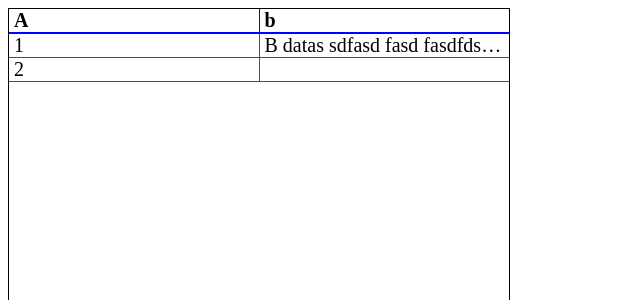
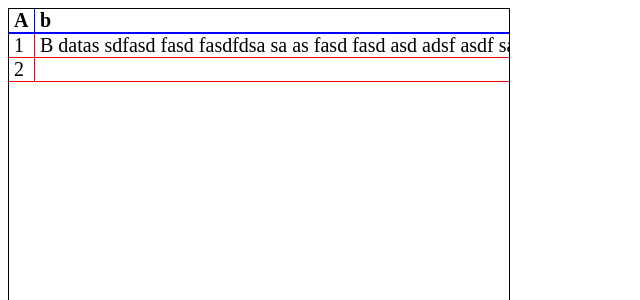
Before and after one commit to oguzkk/react-grid, a React (Create React App) app: page / in a window 1280 px wide. Shown: the top 300 px of the page, without its empty margins (0-640 px from the left). Built offline with nearby package versions, Linux system fonts and the light colour scheme; the HTML template or start-up script is replaced by a standard one.

Commit message:
ColumnSizeType.autoSize add

```diff
--- a/src/App.tsx
+++ b/src/App.tsx
@@ -6,7 +6,8 @@ function App() {
   return (
     <div className="test-div" style={{ width: 500, height: 500 }}>
       <ReactGrid
-        sizeColumns={ColumnSizeType.fitToGrid}
+        // sizeColumns={ColumnSizeType.fitToGrid}
+        sizeColumns={ColumnSizeType.autoSize}
         dataSource={[
           {
             a: 1,
@@ -23,6 +24,12 @@ function App() {
           {
             field: "b",
           },
+          {
+            field: "c",
+          },
+          {
+            field: "d",
+          },
         ]}
       ></ReactGrid>
     </div>
--- a/src/assets/grid.css
+++ b/src/assets/grid.css
@@ -2,13 +2,23 @@
   border: 1px solid;
   height: 100%;
   width: 100%;
+  overflow: auto;
   font-size: 20px;
 }
 .react-grid-main-wrapper .react-grid-row {
-  display: flex;
   border-bottom: 1px solid red;
 }
-.react-grid-main-wrapper .react-grid-cell {
+.react-grid-main-wrapper .react-grid-header-row {
+  border-bottom: 2px solid blue;
+}
+.react-grid-main-wrapper .react-grid-row,
+.react-grid-main-wrapper .react-grid-header-row {
+  width: fit-content;
+  display: flex;
+}
+.react-grid-main-wrapper .react-grid-cell,
+.react-grid-main-wrapper .react-grid-header-cell {
+  box-sizing: border-box;
   white-space: pre;
   overflow: hidden;
   text-overflow: ellipsis;
@@ -17,15 +27,7 @@
 .react-grid-main-wrapper .react-grid-cell + .react-grid-cell {
   border-left: 1px solid red;
 }
-.react-grid-main-wrapper .react-grid-header-row {
-  display: flex;
-  border-bottom: 2px solid blue;
-}
 .react-grid-main-wrapper .react-grid-header-cell {
-  white-space: pre;
-  overflow: hidden;
-  text-overflow: ellipsis;
-  padding: 0 5px;
   font-weight: 900;
 }
 .react-grid-main-wrapper .react-grid-header-cell + .react-grid-header-cell {
--- a/src/assets/grid.less
+++ b/src/assets/grid.less
@@ -2,15 +2,26 @@
   border: 1px solid;
   height: 100%;
   width: 100%;
-
+  overflow: auto;
   font-size: 20px;
 
   .react-grid-row {
-    display: flex;
     border-bottom: 1px solid red;
   }
 
-  .react-grid-cell {
+  .react-grid-header-row {
+    border-bottom: 2px solid blue;
+  }
+
+  .react-grid-row,
+  .react-grid-header-row {
+    width: fit-content;
+    display: flex;
+  }
+
+  .react-grid-cell,
+  .react-grid-header-cell {
+    box-sizing: border-box;
     white-space: pre;
     overflow: hidden;
     text-overflow: ellipsis;
@@ -21,16 +32,7 @@
     border-left: 1px solid red;
   }
 
-  .react-grid-header-row {
-    display: flex;
-    border-bottom: 2px solid blue;
-  }
-
   .react-grid-header-cell {
-    white-space: pre;
-    overflow: hidden;
-    text-overflow: ellipsis;
-    padding: 0 5px;
     font-weight: 900;
   }
 
--- a/src/components/cell/index.tsx
+++ b/src/components/cell/index.tsx
@@ -1,15 +1,42 @@
-import React, { forwardRef } from "react";
+import React, { forwardRef, useRef, useEffect } from "react";
 import { IReactGridCellProps } from "../../models/interfaces";
+import { ColumnSizeType, CallBackType } from "../../models/enums";
 
 const CellComponent = (props: IReactGridCellProps, ref: any) => {
+  const reactGridCellInnerDiv = useRef<HTMLDivElement>(null);
+
+  useEffect(() => {
+    switch (props.sizeColumns) {
+      case ColumnSizeType.autoSize: {
+        const requiredCellWidth =
+          reactGridCellInnerDiv.current!.scrollWidth + 5;
+        if (requiredCellWidth > (props.column.width || 0)) {
+          props.column.width = requiredCellWidth;
+        }
+
+        if (
+          props.dataSource?.length === props.rowIndex + 1 &&
+          props.columns.length === props.columnIndex + 1
+        ) {
+          props.callBack(CallBackType.lastCellRendered);
+        }
+        break;
+      }
+      default:
+        break;
+    }
+    // eslint-disable-next-line react-hooks/exhaustive-deps
+  }, [null]);
+
   return (
     <div
+      ref={reactGridCellInnerDiv}
       className="react-grid-cell"
       style={{
         width: props.column.width,
       }}
     >
-      {props.value}
+      {props.row[props.column.field]}
     </div>
   );
 };
--- a/src/components/grid/index.tsx
+++ b/src/components/grid/index.tsx
@@ -1,11 +1,25 @@
-import React, { forwardRef, useState, useEffect, useRef } from "react";
-import { IReactGridProps, IReactGridColumn } from "../../models/interfaces";
+import React, {
+  forwardRef,
+  RefForwardingComponent,
+  useEffect,
+  useImperativeHandle,
+  useRef,
+  useState,
+} from "react";
 import "../../assets/grid.css";
+import { ColumnSizeType, CallBackType } from "../../models/enums";
+import {
+  IReactGridColumn,
+  IReactGridHandles,
+  IReactGridProps,
+} from "../../models/interfaces";
+import { ReactGridHeaderRow } from "../headerRow";
 import { ReactGridRow } from "../row";
-import { ColumnSizeType } from "../../models/enums";
-import { ReactGridHeaderRow } from "../headerRow";
 
-const GridComponent = (props: IReactGridProps, ref: any) => {
+const GridComponent: RefForwardingComponent<
+  IReactGridHandles,
+  IReactGridProps
+> = (props, ref) => {
   const [columns, setColumns] = useState(props.columns);
   const mainWrapperDiv = useRef<HTMLDivElement>(null);
   useEffect(() => {
@@ -29,16 +43,42 @@ const GridComponent = (props: IReactGridProps, ref: any) => {
     // eslint-disable-next-line react-hooks/exhaustive-deps
   }, []);
 
+  useImperativeHandle(ref, () => ({
+    get sizeColumns() {
+      return props.sizeColumns;
+    },
+  }));
+
+  const callBack = (callBackType: CallBackType) => {
+    switch (callBackType) {
+      case CallBackType.lastCellRendered: {
+        if (props.sizeColumns === ColumnSizeType.autoSize) {
+          setColumns([...columns]);
+        }
+        break;
+      }
+      default:
+        break;
+    }
+  };
+
   return (
     <div className="react-grid-main-wrapper" ref={mainWrapperDiv}>
-      <ReactGridHeaderRow columns={columns}></ReactGridHeaderRow>
+      <ReactGridHeaderRow
+        {...props}
+        columns={columns}
+        callBack={callBack}
+      ></ReactGridHeaderRow>
       {props.dataSource &&
         props.dataSource.map((rowValue: any, index: number) => {
           return (
             <ReactGridRow
+              {...props}
+              columns={columns}
               key={index}
+              callBack={callBack}
+              rowIndex={index}
               data={rowValue}
-              columns={columns}
             ></ReactGridRow>
           );
         })}
--- a/src/components/headerCell/index.tsx
+++ b/src/components/headerCell/index.tsx
@@ -1,9 +1,29 @@
-import React, { forwardRef } from "react";
+import React, { forwardRef, useRef, useEffect } from "react";
 import { IReactGridHeaderCellProps } from "../../models/interfaces";
+import { ColumnSizeType } from "../../models/enums";
 
 const HeaderCellComponent = (props: IReactGridHeaderCellProps, ref: any) => {
+  const reactGridCellInnerDiv = useRef<HTMLDivElement>(null);
+
+  useEffect(() => {
+    switch (props.sizeColumns) {
+      case ColumnSizeType.autoSize: {
+        const requiredCellWidth =
+          reactGridCellInnerDiv.current!.scrollWidth + 10;
+        if (requiredCellWidth < (props.column.width || 0)) {
+          props.column.width = requiredCellWidth;
+        }
+        break;
+      }
+      default:
+        break;
+    }
+    // eslint-disable-next-line react-hooks/exhaustive-deps
+  }, [null]);
+
   return (
     <div
+      ref={reactGridCellInnerDiv}
       className="react-grid-header-cell"
       style={{
         width: props.column.width,
--- a/src/components/headerRow/index.tsx
+++ b/src/components/headerRow/index.tsx
@@ -11,6 +11,7 @@ const HeaderRowComponent = (props: IReactGridHeaderRowProps, ref: any) => {
       {props.columns.map((column: IReactGridColumn, index: number) => {
         return (
           <ReactGridHeaderCell
+            {...props}
             key={index}
             column={column}
           ></ReactGridHeaderCell>
--- a/src/components/row/index.tsx
+++ b/src/components/row/index.tsx
@@ -8,8 +8,11 @@ const RowComponent = (props: IReactGridRowProps, ref: any) => {
       {props.columns.map((column: IReactGridColumn, index: number) => {
         return (
           <ReactGridCell
+            {...props}
             key={index}
-            value={props.data[column.field]}
+            rowIndex={props.rowIndex}
+            columnIndex={index}
+            row={props.data}
             column={column}
           ></ReactGridCell>
         );
--- a/src/models/enums.ts
+++ b/src/models/enums.ts
@@ -2,3 +2,7 @@ export enum ColumnSizeType {
   autoSize = 0,
   fitToGrid = 1,
 }
+
+export enum CallBackType {
+  lastCellRendered = 0,
+}
```
Also changed, not shown: src/models/interfaces.ts (+21 -10 lines).
